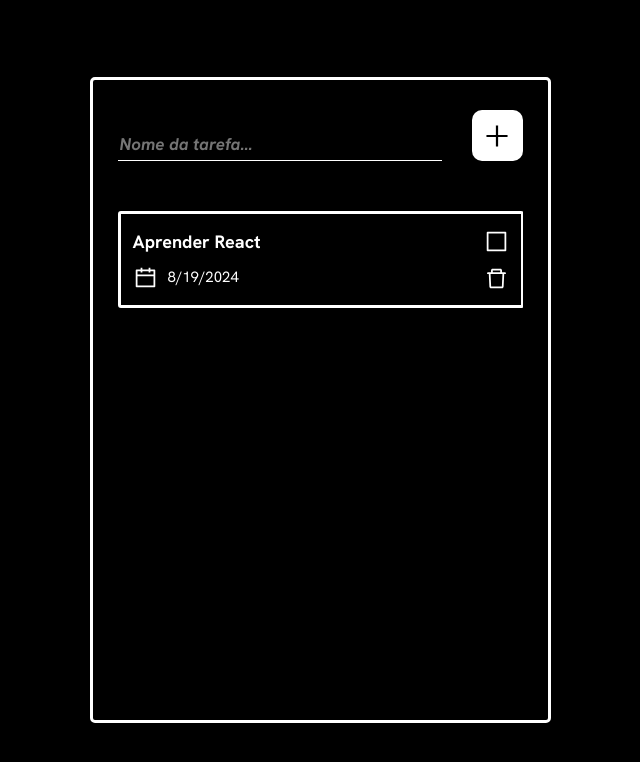
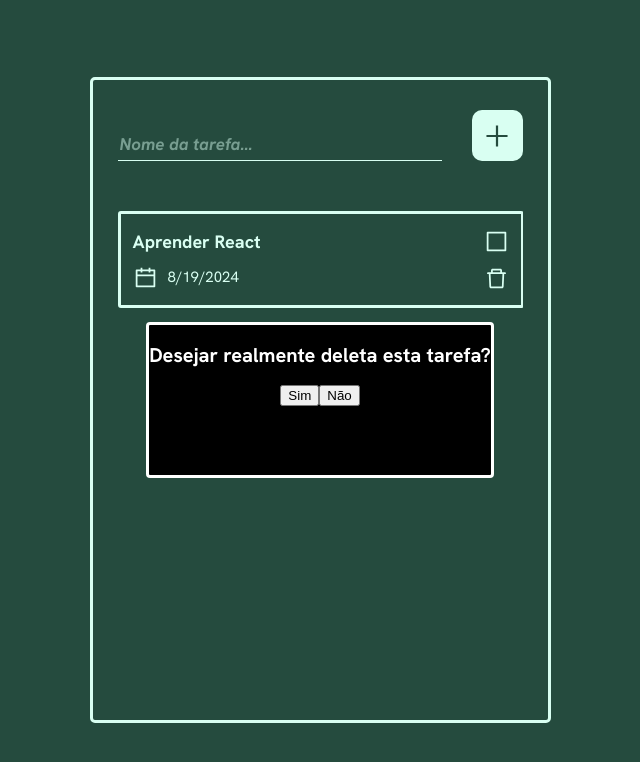
Before and after one commit to Bruno-Camargo-V3ktor/SimpleManagerTask-LocalStorage, a React (Create React App) app: page / in a window 1280 px wide. Shown: the top 762 px of the page, without its empty margins (320-960 px from the left). Built offline with nearby package versions, Linux system fonts and the light colour scheme.

Commit message:
Iniciando a criação do Modal para o aviso de Deleta tarefa

```diff
--- a/src/App.jsx
+++ b/src/App.jsx
@@ -3,10 +3,13 @@
 
 import Card from './components/Card';
 import TodoList from './components/TodoList';
+import Modal from './components/Modal';
 
 function App() {
   return (
     <div className="App">
+
+      <Modal />
 
       {/* <img
         src={commingSoon}
--- /dev/null
+++ b/src/components/Modal.jsx
@@ -0,0 +1,29 @@
+import '../styles/Modal.css'
+
+const Modal = (props) => {
+
+    //Atributos
+    const {  } = props
+
+    // Render
+    return (
+        <div className="ModalContainer" onClick={ (event) => {console.log('Teste')} }>
+
+            <div className='BodyContainer' onClick={ (event) => {event.stopPropagation(); console.log(event)} }>
+                <div className='TitileContainer'>
+                    <h2>Desejar realmente deleta esta tarefa?</h2>
+                </div>
+
+                <div className='ActionsContainer'>
+                    <button>Sim</button>
+                    <button>Não</button>
+                </div>
+            </div>
+
+        </div>
+    )
+
+}
+
+
+export default Modal;
--- /dev/null
+++ b/src/styles/Modal.css
@@ -0,0 +1,46 @@
+
+.ModalContainer {
+    display: flex;
+    flex: 1;
+    justify-content: center;
+    align-items: center;
+
+    width: 100vw;
+    height: 100vh;
+
+    left: 0px;
+    top: 0px;
+    position: fixed;
+
+    z-index: 100;
+    background-color: rgba(127, 255, 212, 0.295);
+}
+
+.BodyContainer {
+    display: flex;
+    flex-direction: column;
+
+    min-width: 280px;
+    min-height: 150px;
+
+    background-color: black;
+    border: solid white 3px;
+    border-radius: 4px;
+
+}
+
+.BodyContainer h2 {
+    color: white;
+
+    font-family: Hanken Grotesk;
+    font-weight: bold;
+    font-size: 20px;
+}
+
+.TitleContainer {
+    flex: 4
+}
+
+.ActionContainer {
+    flex: 1
+}
--- a/src/styles/Todo.css
+++ b/src/styles/Todo.css
@@ -34,6 +34,8 @@
 .Todo .icon {
     cursor: pointer;
     background-color: rgba(0, 0, 0, 0.0);
+
+    z-index: 10;
 
     transition: all 0.25s;
 }
```
